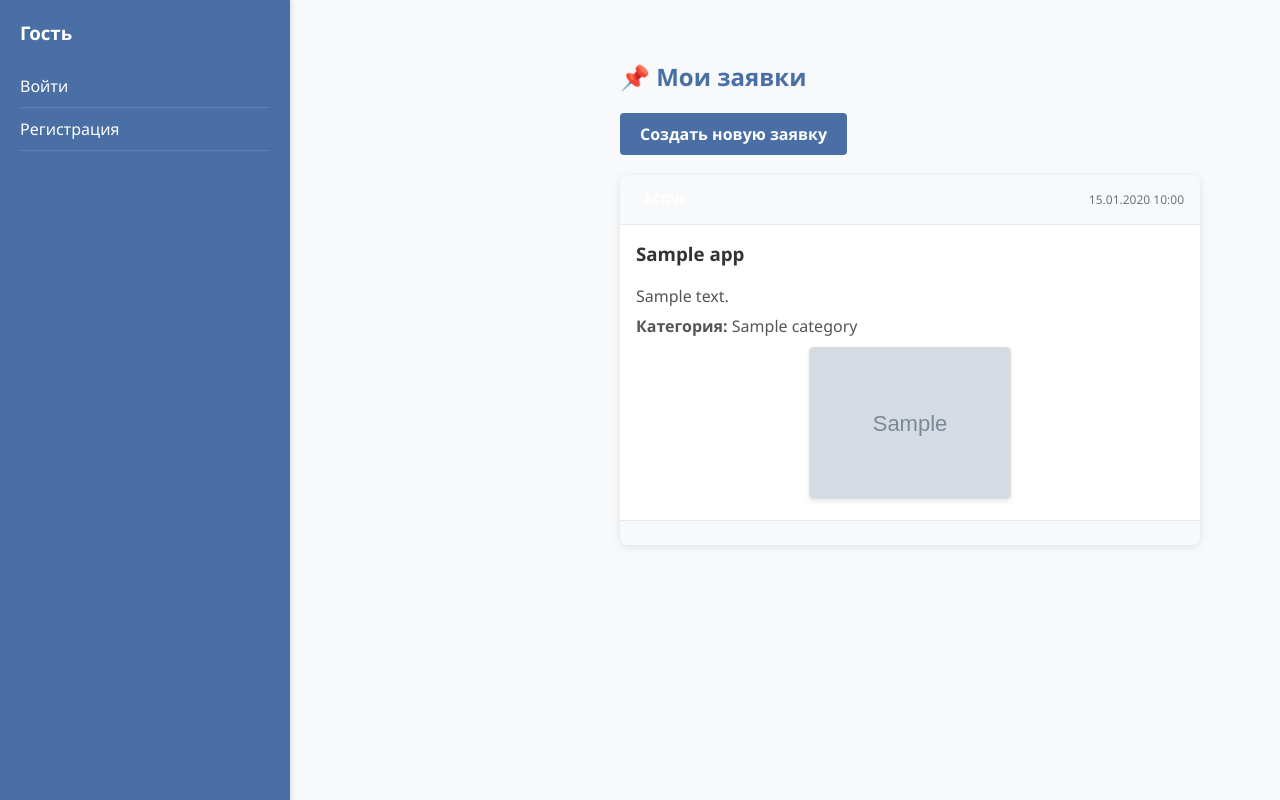
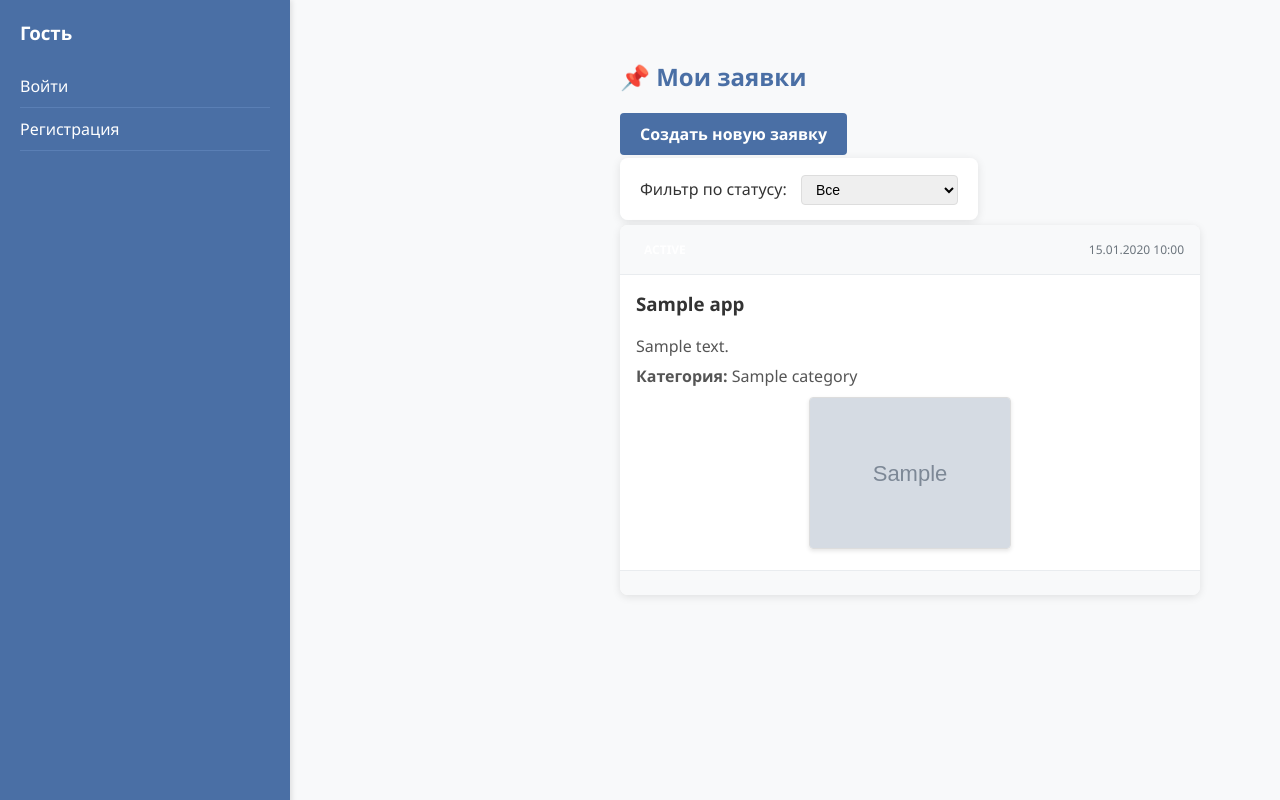
Before and after one commit to Uliana-blinova/Task-2.1, a Django app: template templates/main/my_applications.html in a window 1280 px wide. Run offline with Django 3.2, Linux system fonts and the light colour scheme; the template is opened without the code that fills it: most values are stand-ins (such as "Sample title", 1, 10 or a date in 2020); grey boxes marked "Sample" are stand-in pictures.

Commit message:
the end all

```diff
--- a/main/forms.py
+++ b/main/forms.py
@@ -1,9 +1,6 @@
 
 from django import forms
 from .models import Application, Category
-
-# main/forms.py
-from django import forms
 from django.contrib.auth.forms import UserCreationForm
 from django.contrib.auth.models import User
 from django.core.exceptions import ValidationError
@@ -84,6 +81,7 @@ class ApplicationForm(forms.ModelForm):
             'description': forms.Textarea(attrs={'class': 'form-control', 'rows': 4}),
             'category': forms.Select(attrs={'class': 'form-control'}),
             'photo': forms.FileInput(attrs={'class': 'form-control'}),
+
         }
 
     def clean_photo(self):
--- a/main/static/main/style.css
+++ b/main/static/main/style.css
@@ -259,3 +259,17 @@ h1, h2 {
     display:flex;
     justify-content: center;
 }
+.filters {
+    margin-bottom: 20px;
+}
+
+.filters label {
+    margin-right: 10px;
+}
+
+#status-filter {
+    padding: 5px 10px;
+    border-radius: 4px;
+    border: 1px solid #ddd;
+    font-size: 14px;
+}
--- a/templates/main/home.html
+++ b/templates/main/home.html
@@ -6,6 +6,7 @@
     <h1>Добро пожаловать в Design.pro!</h1>
     <p>Студия по созданию и оформлению интерьеров.</p>
 
+    {% if user.is_authenticated %}
         <h2>Количество заявок в работе: {{ in_progress_count }}</h2>
 
         <h3>Последние выполненные заявки:</h3>
@@ -23,8 +24,7 @@
                 <li>Нет выполненных заявок.</li>
             {% endfor %}
         </ul>
-
-    <a href="{% url 'filter_applications' %}?status=Новая">Показать только новые заявки</a>
+    {% endif %}
 </body>
 </html>
 {% endblock %}
--- a/templates/main/my_applications.html
+++ b/templates/main/my_applications.html
@@ -6,14 +6,26 @@
     <div class="container">
         <div class="main-content">
             <h2>📌 Мои заявки</h2>
-            <a href="{% url 'create_application' %}" class="btn-create"> Создать новую заявку</a>
+            <a href="{% url 'create_application' %}" class="btn-create">Создать новую заявку</a>
+
+            <div class="filters">
+                <form method="get" style="display: inline;">
+                    <label for="status-filter">Фильтр по статусу:</label>
+                    <select name="status" id="status-filter" onchange="this.form.submit();">
+                        <option value="" {% if not selected_status %}selected{% endif %}>Все</option>
+                        <option value="Новая" {% if is_new_selected %}selected{% endif %}>Новая</option>
+                        <option value="Принято в работе" {% if is_in_progress_selected %}selected{% endif %}>Принято в работу</option>
+                        <option value="Выполнено" {% if is_completed_selected %}selected{% endif %}>Выполнено</option>
+                    </select>
+                </form>
+            </div>
 
             {% if applications %}
                 <div class="applications-list">
                     {% for app in applications %}
                         <div class="application-card">
                             <div class="card-header">
-                                <span class="status-badge status-{{ app.status|slugify }}">
+                                <span class="status-badge status-{{ app.status}}">
                                     {{ app.status }}
                                 </span>
                                 <span class="timestamp">{{ app.created_at|date:"d.m.Y H:i" }}</span>
@@ -37,10 +49,22 @@
                     {% endfor %}
                 </div>
             {% else %}
-                <div class="no-applications">
-                    <p>У вас пока нет заявок.</p>
-                    <a href="{% url 'create_application' %}" class="btn-create">Создать первую заявку</a>
-                </div>
+                {% if selected_status and selected_status in 'Принято в работе,Выполнено' %}
+                    <div class="no-applications">
+                        <p>Таких заявок нет.</p>
+                        <a href="{% url 'create_application' %}" class="btn-create">Создать заявку</a>
+                    </div>
+                {% elif selected_status %}
+                    <div class="no-applications">
+                        <p>У вас пока нет заявок с этим статусом.</p>
+                        <a href="{% url 'create_application' %}" class="btn-create">Создать заявку</a>
+                    </div>
+                {% else %}
+                    <div class="no-applications">
+                        <p>У вас пока нет заявок.</p>
+                        <a href="{% url 'create_application' %}" class="btn-create">Создать первую заявку</a>
+                    </div>
+                {% endif %}
             {% endif %}
         </div>
     </div>
```
Also changed, not shown: main/views.py (+22 -5 lines), db.sqlite3 (added), 1 other file. Lines whose indentation alone changed are shown as unchanged.
